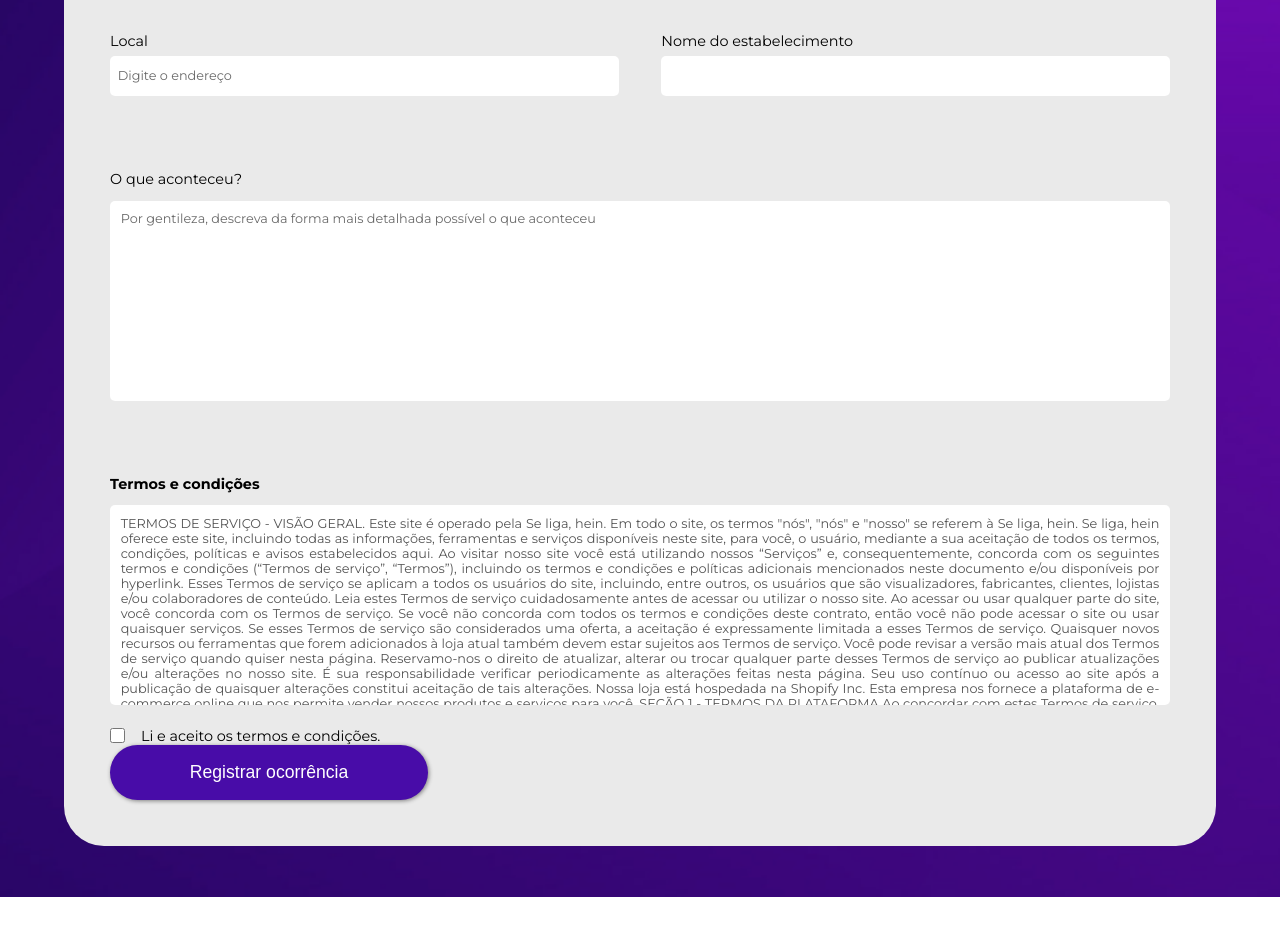
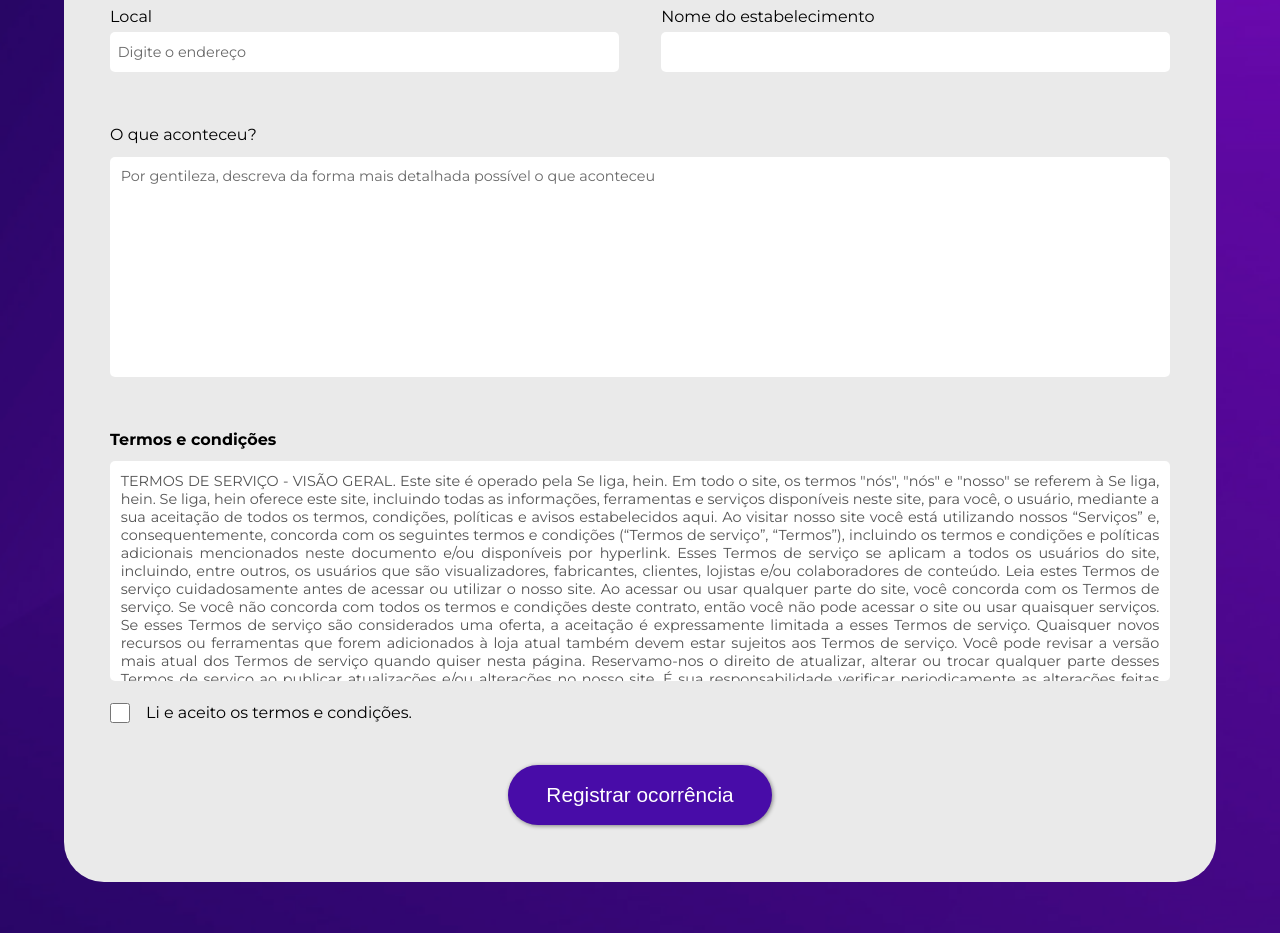
Before and after one commit to nmaia19/se_liga_hein, a React (Create React App) app: page /new-occurrence in a window 1280 px wide. Shown: the part 520-1453 px from the top of the page. Before the commit the page ends 1417 px from the top, so only its background shows below. Built offline with nearby package versions, Linux system fonts and the light colour scheme; no server answers.

Commit message:
fazendo update de algumas alterações que se perderam na dev (correção no layout do NewOccurrencesForm

```diff
--- a/src/components/NewOccurrence/index.js
+++ b/src/components/NewOccurrence/index.js
@@ -143,7 +143,7 @@ function NewOccurrenceForm() {
             />
           </fieldset>
 
-          <fieldset classNameName="new-occurrences___form__fieldset">
+          <fieldset className="new-occurrences___form__fieldset">
             <label htmlFor="victim">A vítima é você?</label>
             <select
               id="victim"
@@ -323,7 +323,7 @@ function NewOccurrenceForm() {
           <label htmlFor="termsCheck">Li e aceito os termos e condições.</label>
         </div>
         {warning.show && <span className="warning">{warning.message}</span>}
-        <div className="new-occurrences__form__group">
+        <div className="new-occurrences__form__button">
           <button className="newOccurrence__button" type="submit">
             Registrar ocorrência
           </button>
--- a/src/components/NewOccurrence/responsive.css
+++ b/src/components/NewOccurrence/responsive.css
@@ -0,0 +1,68 @@
+@media (min-width: 1200px) {
+    .new-occurrences___form__fieldset label {
+        font-size: 1em;
+        margin: 5% 0 1.2%;
+    }
+
+    .new-occurrences___form__fieldset input,
+    .new-occurrences___form__fieldset select {
+        font-size: 0.9em;
+    }
+
+    .new-occurrences___form__fieldset textarea {
+        font-size: 0.9em;
+        height: 220px;
+    }
+
+    #termsCheck {
+        min-width: 20px;
+        min-height: 20px;
+    }
+
+    .checkbox-group label {
+        font-size: 1em;
+    }
+
+    .newOccurrence__button {
+        width: 25%;
+        font-size: 1.3em;
+        height: 60px;
+    }
+}
+
+@media (min-width: 2560px) {
+    .new-occurrences___form__fieldset label {
+        font-size: 1.7em;
+        margin: 6% 0 1.6%;
+    }
+
+    .new-occurrences___form__fieldset input,
+    .new-occurrences___form__fieldset select {
+        font-size: 1.6em;
+        height: 80px;
+    }
+
+    .new-occurrences___form__fieldset textarea {
+        font-size: 1.6em;
+        height: 350px;
+    }
+
+    #termsCheck {
+        min-width: 30px;
+        min-height: 30px;
+    }
+
+    .checkbox-group label {
+        font-size: 1.7em;
+    }
+
+    .newOccurrence__button {
+        width: 25%;
+        font-size: 2em;
+        height: 100px;
+        letter-spacing: 2px;
+    }
+    .new-occurrences__heading {
+        font-size: 5em;
+    }
+}
```
